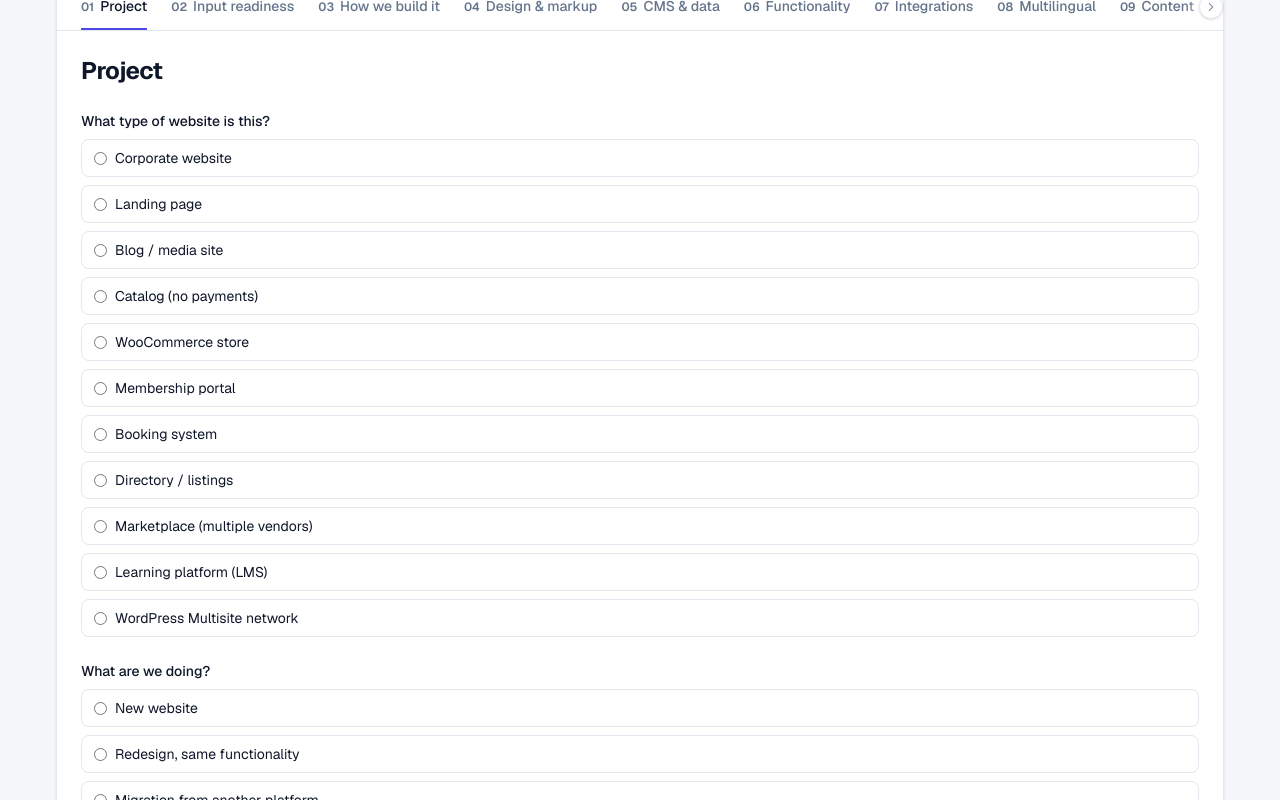
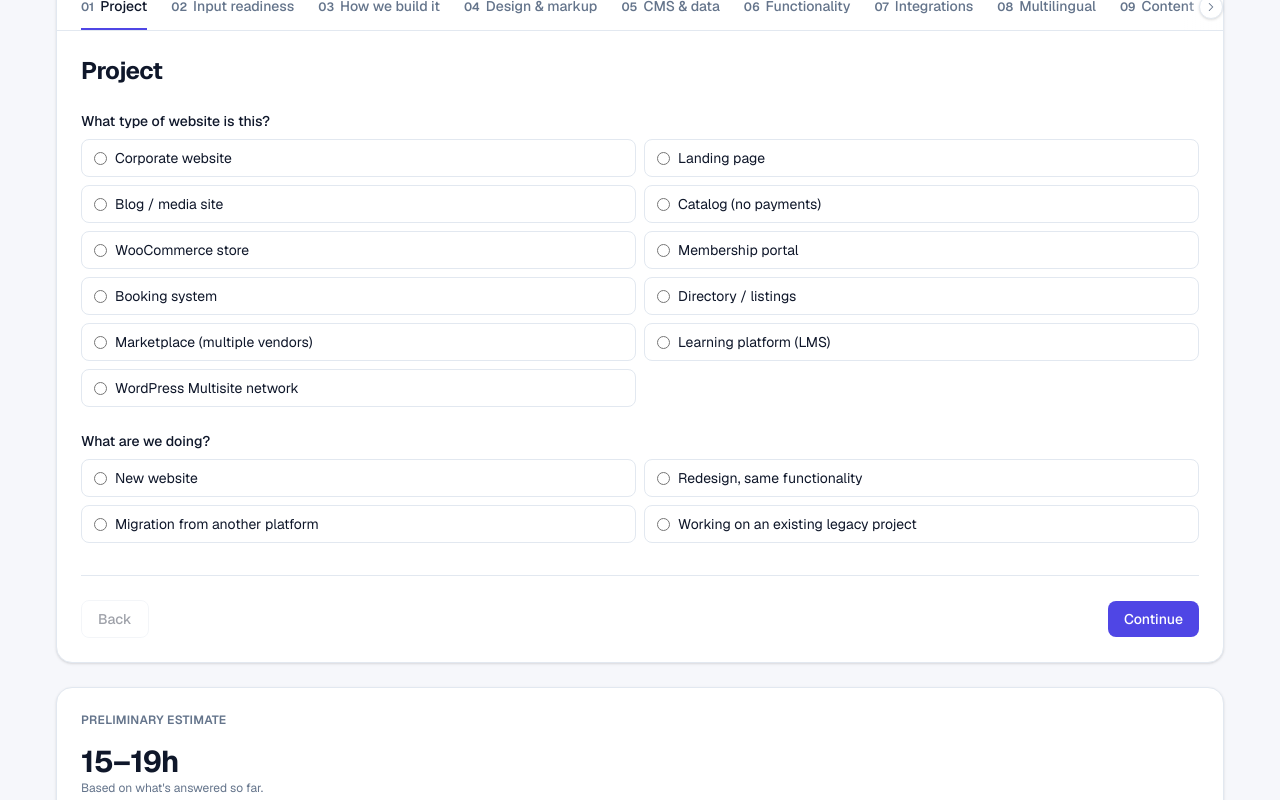
Before and after one commit to YedomakhaDev/wp-website-estimator, a Next.js app: page / in a window 1280 px wide. Shown: the part 560-1360 px from the top of the page. Built offline with nearby package versions, Linux system fonts and the light colour scheme.

Commit message:
style: arrange choice options in a two-column grid on desktop

```diff
--- a/src/components/Calculator.tsx
+++ b/src/components/Calculator.tsx
@@ -62,11 +62,14 @@ function QuestionField({
     value: AnswerValue | undefined;
     onChange: (value: AnswerValue) => void;
 }) {
+    const optionsContainerClass =
+        question.type === "quantity" ? "mt-2 space-y-2" : "mt-2 grid gap-2 sm:grid-cols-2";
+
     return (
         <fieldset className="border-0 p-0">
             <legend className="text-sm font-medium text-foreground">{question.label}</legend>
 
-            <div className="mt-2 space-y-2">
+            <div className={optionsContainerClass}>
                 {question.type === "single-choice" &&
                     question.options.map((option) => (
                         <label
```
